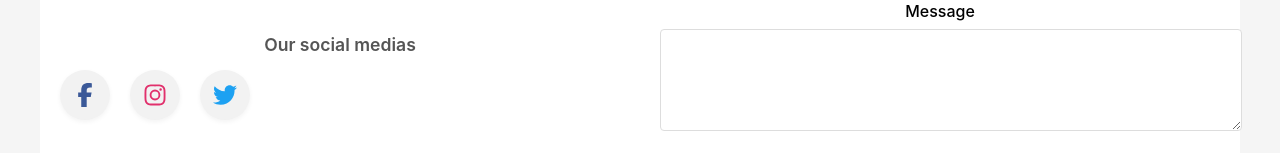
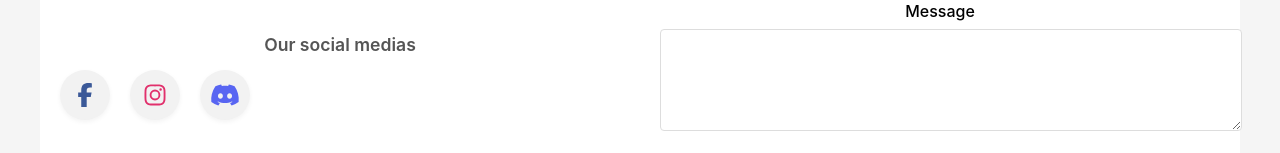
Before and after one commit to ChloeSVillaranda/ucalgary-trivia-club, a Next.js app: page / in a window 1280 px wide. Shown: the part 4615-4768 px from the top of the page. Built offline with nearby package versions, Linux system fonts and the light colour scheme.

Commit message:
feat: twitter replaced with discord

```diff
--- a/components/ContactSection.tsx
+++ b/components/ContactSection.tsx
@@ -1,5 +1,5 @@
 import React, { useEffect, useRef, useState } from 'react';
-import { faFacebookF, faInstagram, faTwitter } from '@fortawesome/free-brands-svg-icons';
+import { faDiscord, faFacebookF, faInstagram } from '@fortawesome/free-brands-svg-icons';
 
 import { FontAwesomeIcon } from '@fortawesome/react-fontawesome';
 import contactStyles from '../styles/ContactSection.module.css';
@@ -87,8 +87,8 @@ const ContactSection: React.FC = () => {
             <a href="#" className={contactStyles.socialLink} aria-label="Instagram">
               <FontAwesomeIcon icon={faInstagram} />
             </a>
-            <a href="#" className={contactStyles.socialLink} aria-label="Twitter">
-              <FontAwesomeIcon icon={faTwitter} />
+            <a href="#" className={contactStyles.socialLink} aria-label="Discord">
+              <FontAwesomeIcon icon={faDiscord} />
             </a>
           </div>
         </div>
--- a/styles/ContactSection.module.css
+++ b/styles/ContactSection.module.css
@@ -69,7 +69,7 @@
 }
 
 .socialLink:nth-child(3) {
-  color: #1DA1F2; /* Twitter blue */
+  color: #5865F2; /* Discord color */
 }
 
 .socialLink:hover {
@@ -89,7 +89,7 @@
 }
 
 .socialLink:nth-child(3):hover {
-  background-color: #1DA1F2;
+  background-color: #5865F2;
   color: white;
 }
 
```
